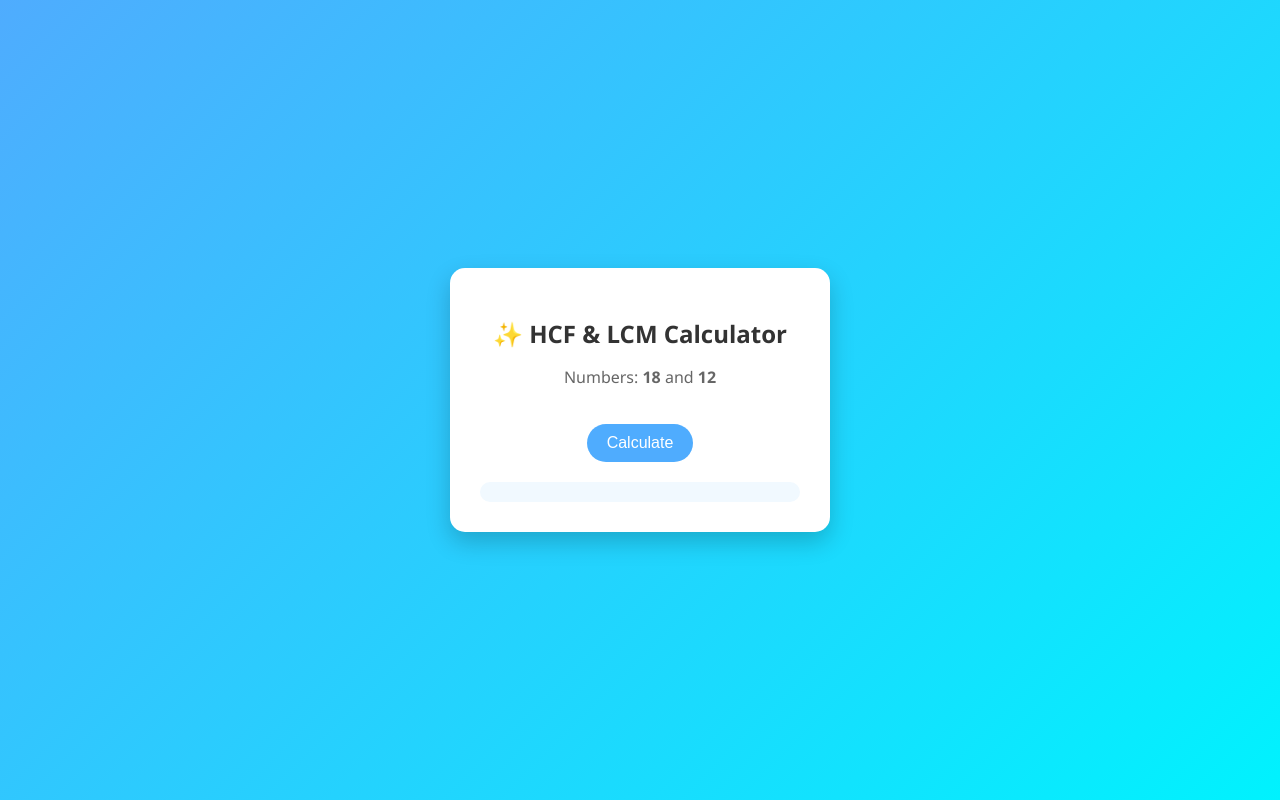
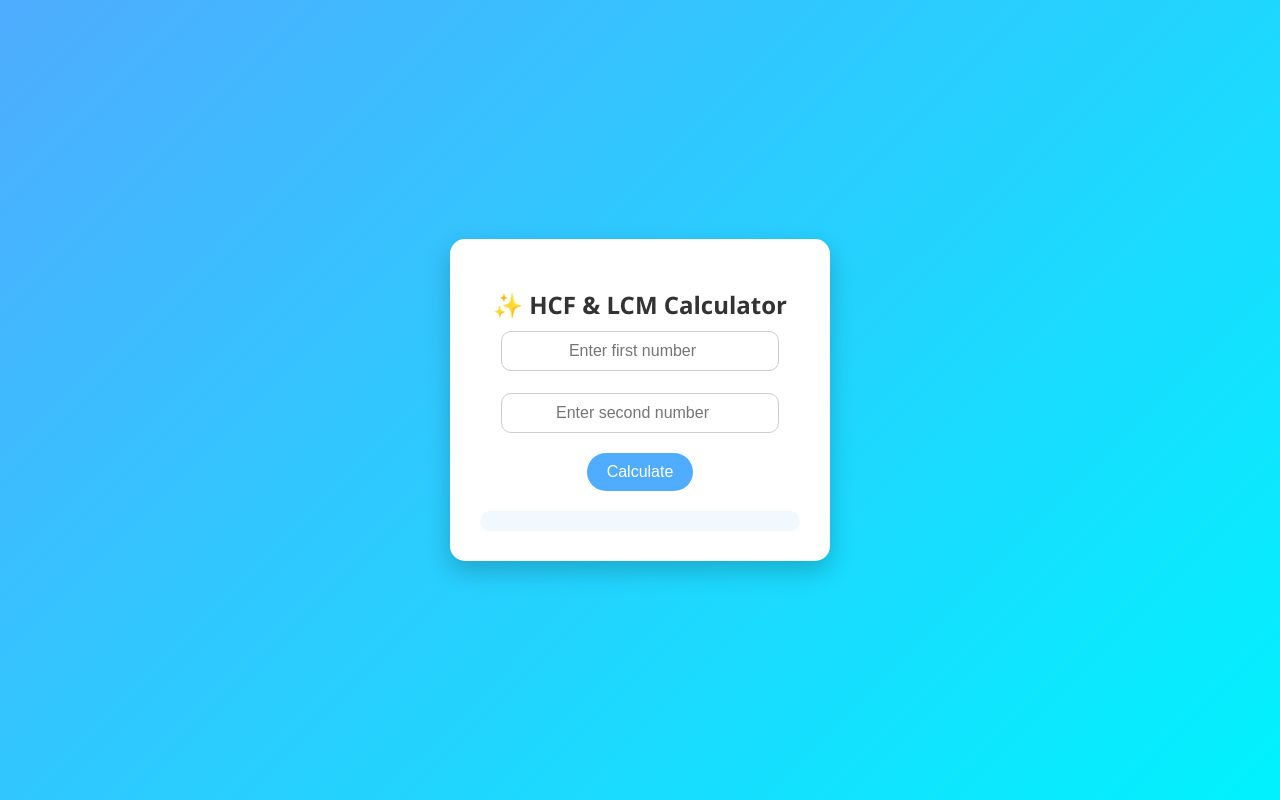
Before and after one commit to RakshaNaik212/BCS601-4MW23CS111, a plain HTML site: page index.html in a window 1280 px wide. Drawn offline with Linux system fonts and the light colour scheme.

Commit message:
Updated input fields

```diff
--- a/index.html
+++ b/index.html
@@ -58,6 +58,14 @@
             padding: 10px;
             border-radius: 10px;
         }
+        input {
+            width: 80%;
+            padding: 10px;
+            border-radius: 10px;
+            border: 1px solid #ccc;
+            text-align: center;
+            font-size: 16px;
+        }
 
         @keyframes fadeIn {
             from { opacity: 0; transform: translateY(20px); }
@@ -71,7 +79,9 @@
 
 <div class="card">
     <h2>✨ HCF & LCM Calculator</h2>
-    <p>Numbers: <b>18</b> and <b>12</b></p>
+    <input type="number" id="num1" placeholder="Enter first number">
+<br><br>
+<input type="number" id="num2" placeholder="Enter second number">
 
     <button onclick="calculate()">Calculate</button>
 
@@ -93,8 +103,13 @@
     }
 
     function calculate() {
-        let num1 = 18;
-        let num2 = 12;
+        let num1 = parseInt(document.getElementById("num1").value);
+let num2 = parseInt(document.getElementById("num2").value);
+
+if (isNaN(num1) || isNaN(num2)) {
+    document.getElementById("result").innerHTML = "⚠️ Please enter valid numbers";
+    return;
+}
 
         let h = hcf(num1, num2);
         let l = lcm(num1, num2);
```
